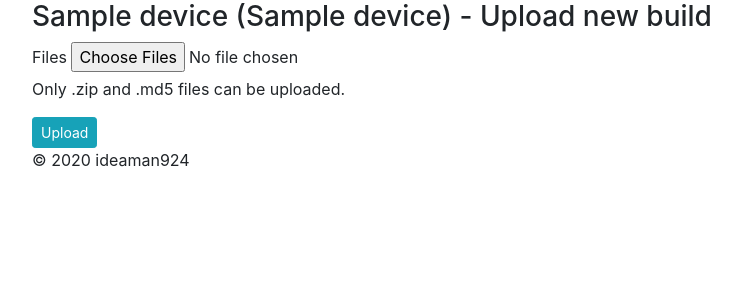
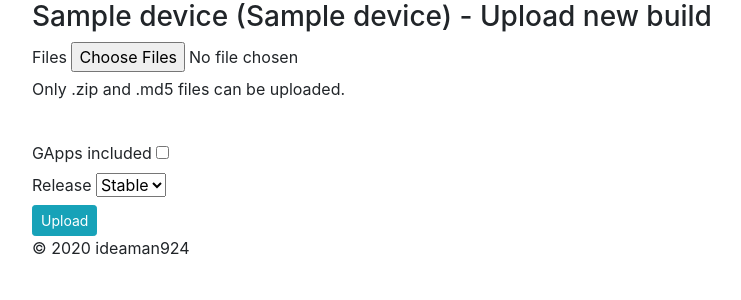
Before and after one commit to shipperstack/shipper, a Django app: page /device/1/upload/ in a window 1280 px wide. Shown: the part 56-356 px from the top of the page, without its empty margins (53-794 px from the left). Run offline with Django 3.2, Linux system fonts and the light colour scheme; tables that the repository leaves empty hold one stand-in row (values such as "Sample post"); some libraries are stand-ins or nearby versions.

Commit message:
shipper: add more fields to upload page

```diff
--- a/shipper/templates/shipper/build_upload.html
+++ b/shipper/templates/shipper/build_upload.html
@@ -21,6 +21,23 @@
         <label for="build_file">Files</label>
         <input id="build_file" type="file" name="build_file" accept=".zip, .md5" multiple>
         <p>Only .zip and .md5 files can be uploaded.</p>
+
+        <br>
+
+        <label for="gapps">GApps included</label>
+        <input id="gapps" type="checkbox" name="gapps">
+
+        <br>
+
+        <label for="release">Release</label>
+        <select id="release" name="release">
+            <option value="STABLE" selected="selected">Stable</option>
+            <option value="BETA">Beta</option>
+            <option value="ALPHA">Alpha</option>
+        </select>
+
+        <br>
+
         <button class="btn btn-info btn-sm" type="submit">Upload</button>
     </form>
 {% endblock %}
--- a/shipper/views.py
+++ b/shipper/views.py
@@ -34,9 +34,9 @@ def build_upload(request, pk):
     if request.method == 'POST':
         form = BuildUploadForm(request.POST, request.FILES)
         files = request.FILES.getlist('build_file')
-        gapps = request.POST['gapps']
-        release = request.POST['release']
         if form.is_valid():
+            gapps = form.cleaned_data['gapps']
+            release = form.cleaned_data['release']
             for f in files:
                 import os
                 from pathlib import Path
@@ -67,7 +67,8 @@ def build_upload(request, pk):
                         size=f.size,
                         version=version,
                         sha256sum="0",
-                        gapps=False # replace with GApps from form
+                        gapps=gapps,
+                        release=release
                     )
                     build.save()
             process_build.delay(device.codename)
```
